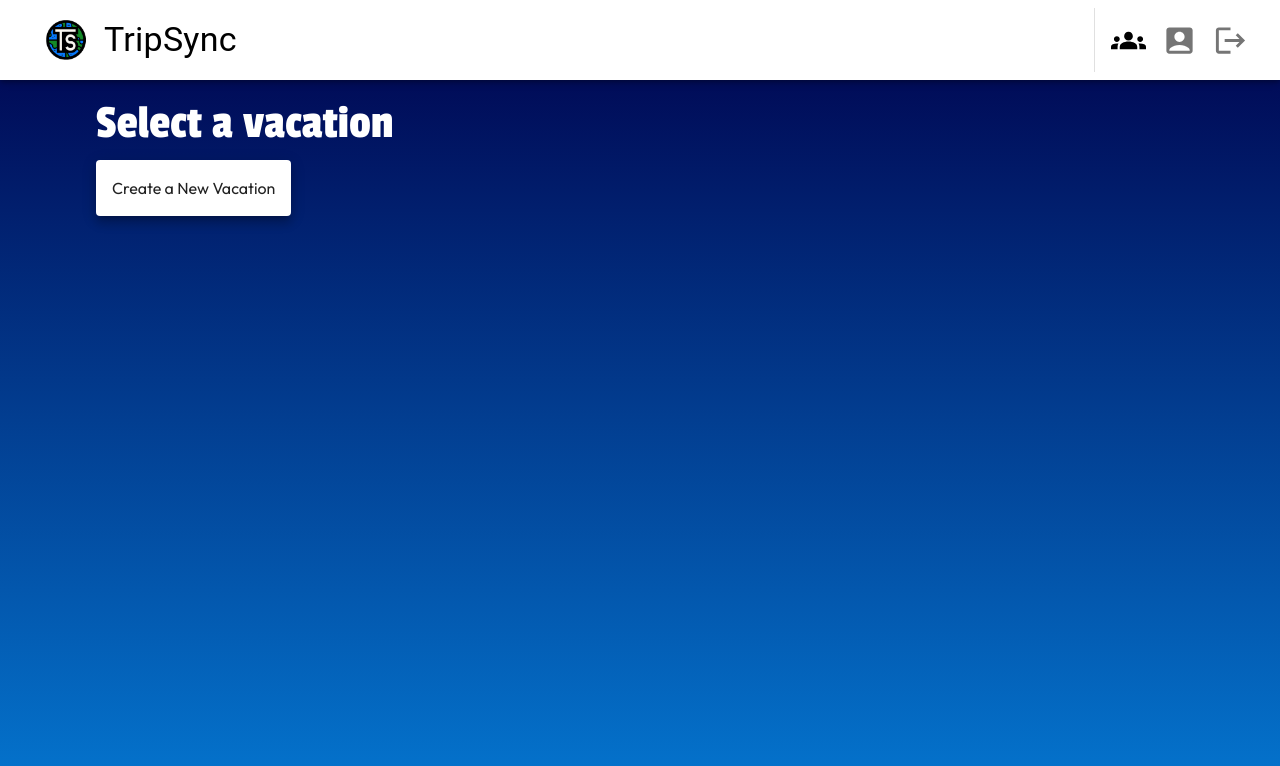
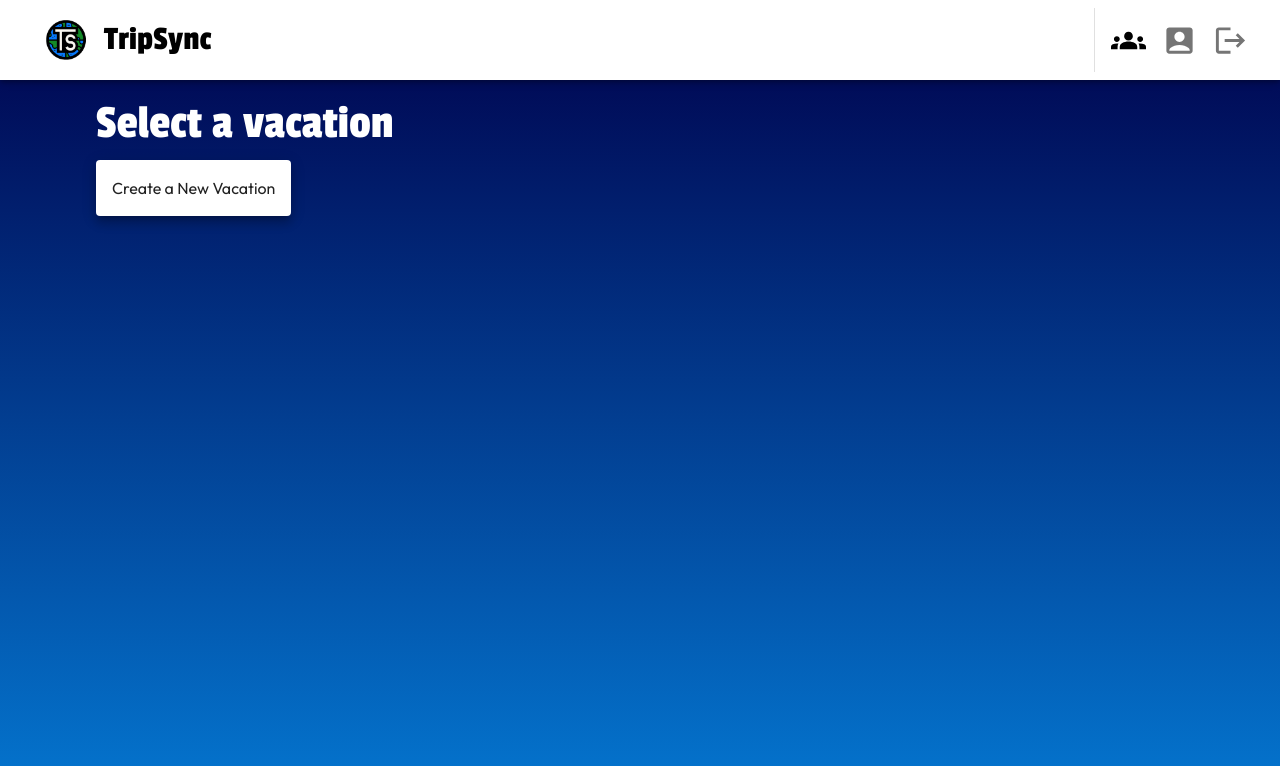
Before and after one commit to TripSync-App/frontend-webapp, a Next.js app: page / in a window 1280 px wide. Shown: the top 766 px of the page. Built offline with nearby package versions, Linux system fonts and the light colour scheme; no server answers; sample sign-in values are in the browser's storage; a web font is replaced by a local one; what tailwindcss-animated would draw is missing.

Commit message:
wip: edit fonts

```diff
--- a/src/app/components/NavBar.js
+++ b/src/app/components/NavBar.js
@@ -79,7 +79,7 @@ export default function NavBarComponent({ logo, pos }) {
                 router.push("/");
               }}
             >
-              <Typography variant="h4" className="font-passion">
+              <Typography variant="h4" className="!font-passion">
                 TripSync
               </Typography>
             </button>
--- a/src/app/discussions/[code]/page.js
+++ b/src/app/discussions/[code]/page.js
@@ -152,7 +152,7 @@ export default function Discussions({ params }) {
                 }}
                 className="rounded-md mb-2"
               >
-                <Typography variant="h3" className="font-passion">
+                <Typography variant="h3" className="!font-passion">
                   Welcome to the {vacation.name} vacation!
                 </Typography>
                 <Button onClick={exportVacation}>Export</Button>
```
